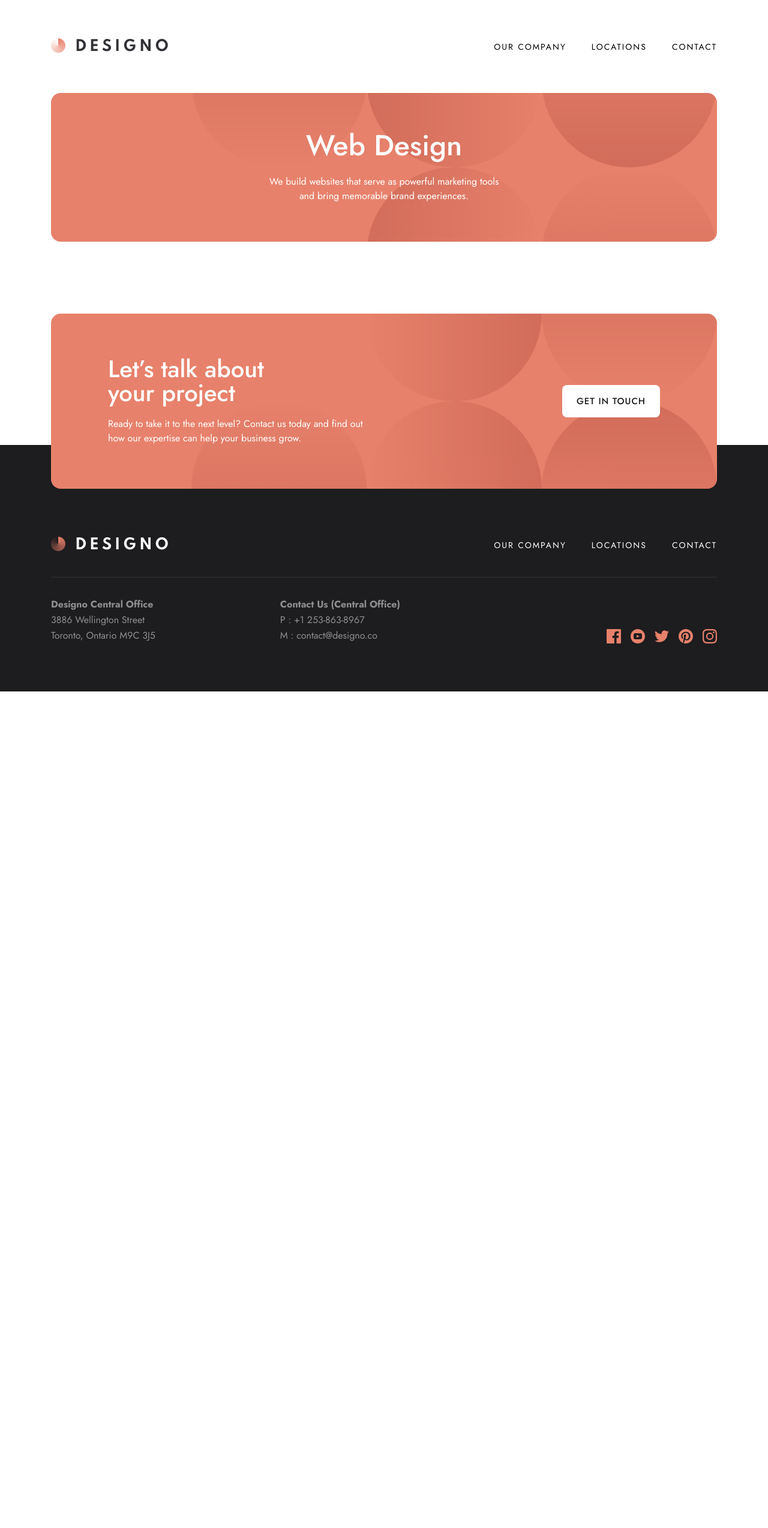
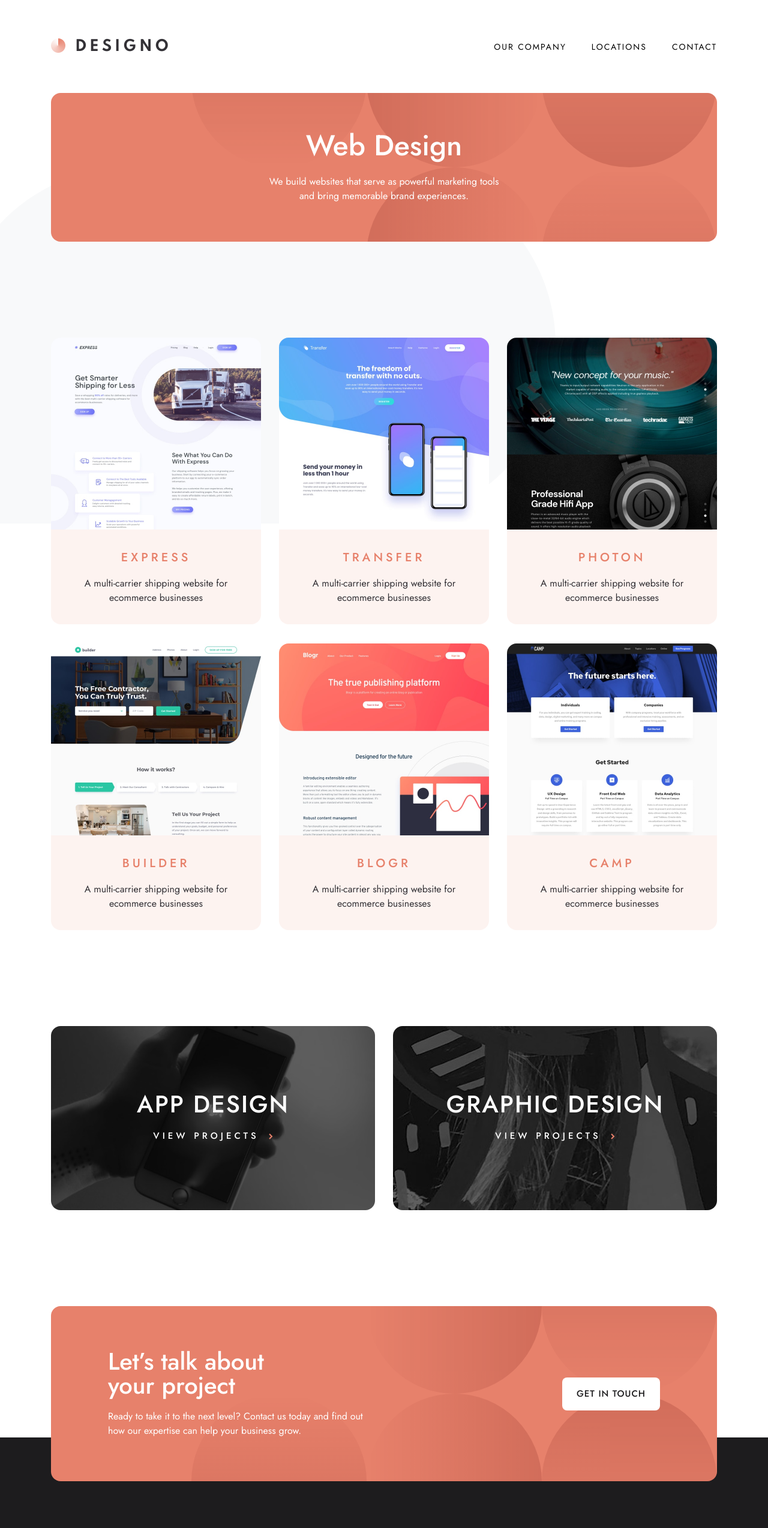
Before and after one commit to awongdev/designo, a Next.js app: page /web-design in a window 1280 px wide. Shown: the top 2548 px of the page at 60% size. Before the commit the page ends 1153 px from the top, so only its background shows below. Built offline with nearby package versions, Linux system fonts and the light colour scheme.

Commit message:
Feat: Add web-design page

```diff
--- a/app/globals.css
+++ b/app/globals.css
@@ -12,4 +12,16 @@
   .header-content {
     @apply text-15px font-normal leading-[1.563rem] sm:text-base;
   }
+  .card-container {
+    @apply mx-6 mb-24 flex justify-center sm:mb-[7.5rem] md:mx-10 lg:mb-40;
+  }
+  .card-grid {
+    @apply grid w-full max-w-1110 gap-8 lg:grid-cols-3 lg:gap-x-[1.875rem] lg:gap-y-8;
+  }
+  .design-container {
+    @apply mx-6 mb-24 flex justify-center md:mx-10 md:mb-[7.5rem] lg:mb-40;
+  }
+  .design-grid {
+    @apply grid max-w-1110 gap-6 lg:grid-cols-2 lg:gap-[1.875rem];
+  }
 }
--- a/app/page.tsx
+++ b/app/page.tsx
@@ -27,9 +27,7 @@ export default function Home() {
           </div>
         </div>
       </section>
-      <section>
-        <CallToAction />
-      </section>
+      <CallToAction />
     </main>
   );
 }
--- a/app/web-design/page.tsx
+++ b/app/web-design/page.tsx
@@ -1,6 +1,8 @@
 import type { Metadata } from "next";
 import CallToAction from "@/components/shared/CallToAction";
-import Header from "@/components/shared/Header";
+import DesignHeader from "@/components/shared/DesignHeader";
+import Card from "@/components/shared/Card";
+import ViewDesign from "@/components/shared/ViewDesign";
 
 export const metadata: Metadata = {
   title: "Designo | Web Design",
@@ -11,10 +13,28 @@ export const metadata: Metadata = {
 export default function WebDesign() {
   return (
     <main>
-      <Header category="webDesign" />
+      <DesignHeader category="webDesign" />
       <section>
-        <CallToAction />
+        <div className="card-container">
+          <div className="card-grid">
+            <Card project="express" />
+            <Card project="transfer" />
+            <Card project="photon" />
+            <Card project="builder" />
+            <Card project="blogr" />
+            <Card project="camp" />
+          </div>
+        </div>
       </section>
+      <section>
+        <div className="design-container">
+          <div className="design-grid">
+            <ViewDesign design="appDesign" />
+            <ViewDesign design="graphicDesign" />
+          </div>
+        </div>
+      </section>
+      <CallToAction />
     </main>
   );
 }
--- a/components/shared/CallToAction.tsx
+++ b/components/shared/CallToAction.tsx
@@ -4,6 +4,7 @@ import Button from "../ui/Button";
 
 const CallToAction = () => {
   return (
+    <section>
       <div className="relative before:absolute before:bottom-[-1px] before:left-0 before:right-0 before:top-2/4 before:bg-clr-black md:before:top-3/4">
         <div className="mx-6 flex flex-col items-center md:mx-10">
           <div className="relative w-full max-w-1110 overflow-hidden rounded-2xl bg-clr-peach">
@@ -30,13 +31,14 @@ const CallToAction = () => {
                   out how our expertise can help your business grow.
                 </p>
               </div>
-            <Link href="/contact" className="">
+              <Link href="/contact">
                 <Button>Get in touch</Button>
               </Link>
             </div>
           </div>
         </div>
       </div>
+    </section>
   );
 };
 
--- a/components/shared/Header.tsx
+++ b/components/shared/DesignHeader.tsx
@@ -28,12 +28,13 @@ const categories = {
   },
 };
 
-const Header = ({ category }: CategoryT) => {
+const DesignHeader = ({ category }: CategoryT) => {
   const currentCategory = categories[category];
   return (
     <header>
-      <div className="flex justify-center">
-        <div className="relative mb-24 w-full max-w-1110 overflow-hidden bg-clr-peach px-6 py-[6.563rem] sm:mx-6 sm:rounded-2xl md:mx-10 md:mb-[7.5rem] md:py-16">
+      <div className="mb-24 flex justify-center sm:mx-6 md:mx-10 md:mb-[7.5rem] lg:mb-40">
+        <div className="relative before:absolute before:bottom-0 before:left-[-10.313rem] before:top-2/4 before:z-[-1] before:hidden before:h-[594px] before:w-[1006px] before:bg-leaf before:lg:block"></div>
+        <div className="relative w-full max-w-1110 overflow-hidden bg-clr-peach px-6 py-[6.563rem] sm:rounded-2xl sm:py-16 ">
           <picture>
             <source
               srcSet={currentCategory.desktopImg}
@@ -52,12 +53,8 @@ const Header = ({ category }: CategoryT) => {
             />
           </picture>
           <div className="relative z-10 flex flex-col items-center text-center text-clr-white">
-            <h1 className="mb-6 text-[2rem] font-medium sm:text-5xl">
-              {currentCategory.title}
-            </h1>
-            <p className="max-w-sm text-15px leading-6 sm:text-base">
-              {currentCategory.content}
-            </p>
+            <h1 className="header-text mb-6">{currentCategory.title}</h1>
+            <p className="header-content max-w-sm">{currentCategory.content}</p>
           </div>
         </div>
       </div>
@@ -65,4 +62,4 @@ const Header = ({ category }: CategoryT) => {
   );
 };
 
-export default Header;
+export default DesignHeader;
```
Lines whose indentation alone changed are shown as unchanged.
